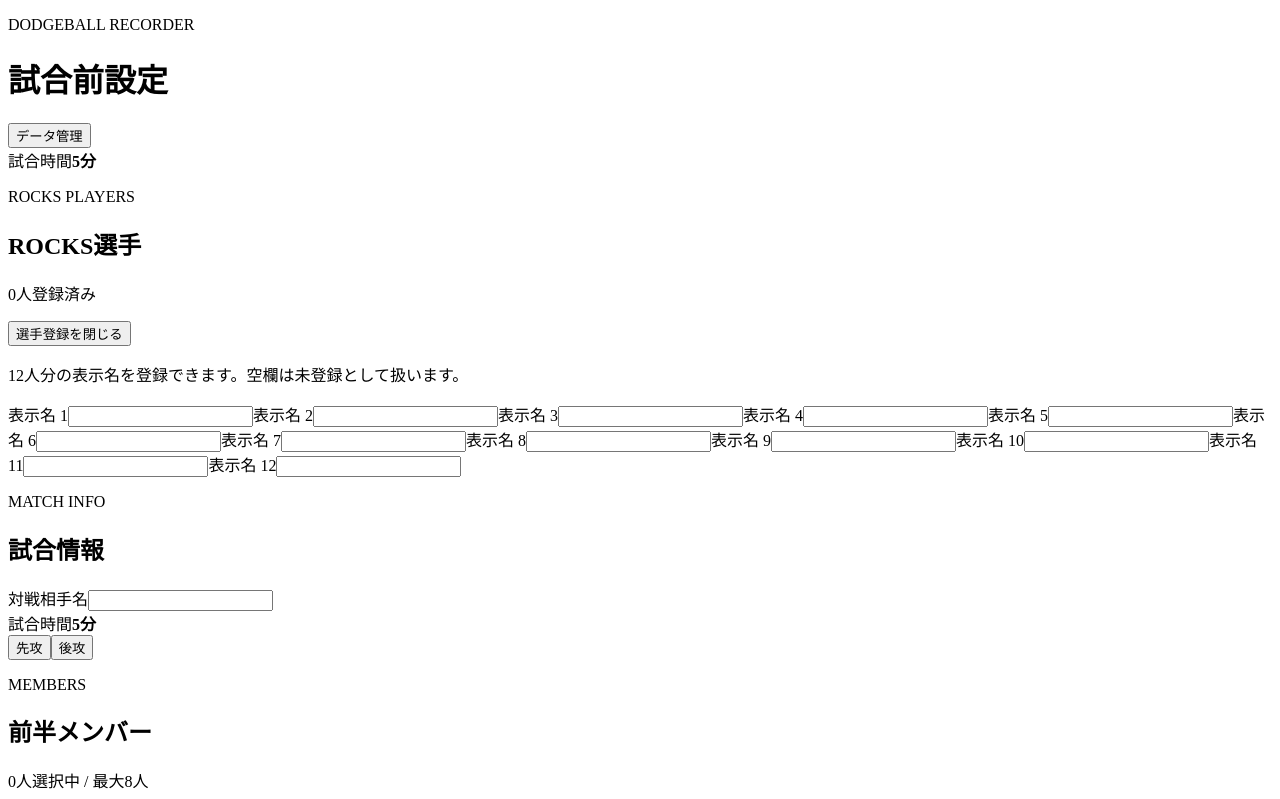
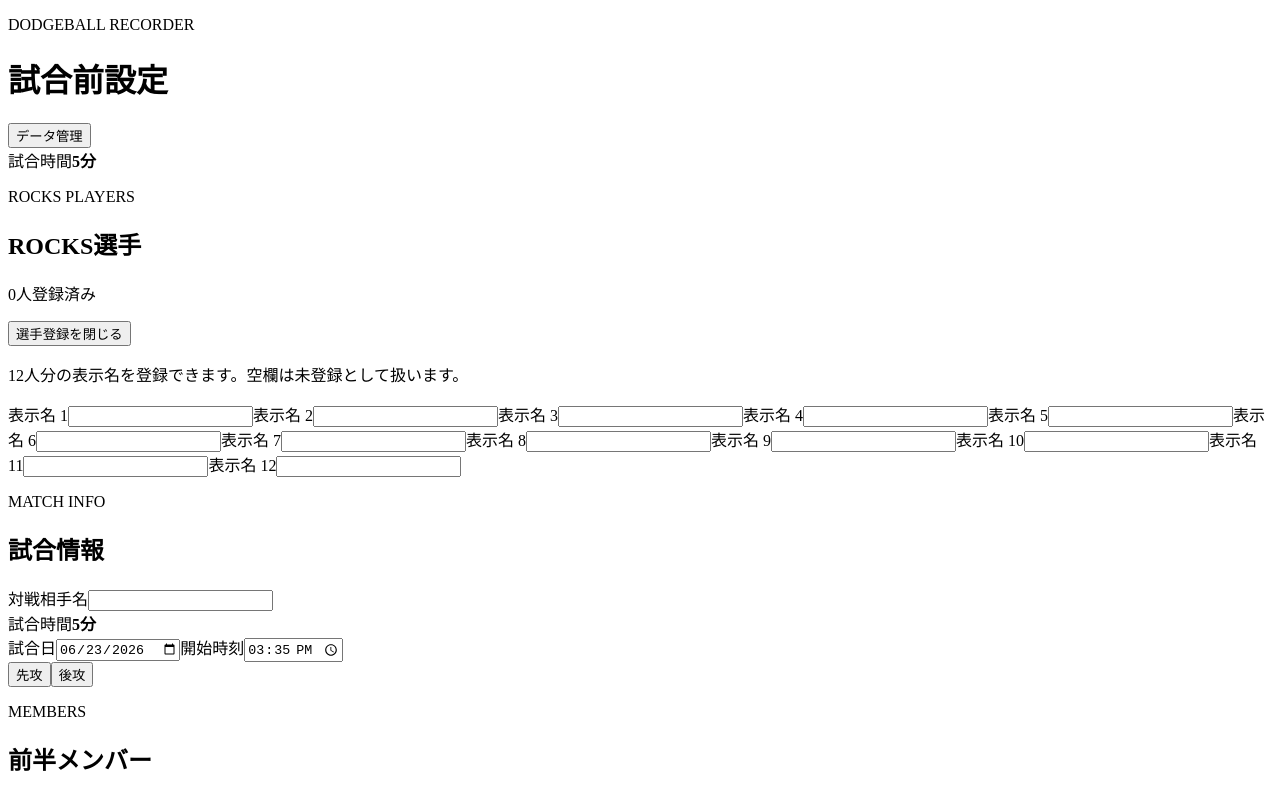
Before and after one commit to rabiring18-lgtm/dodgeball-match-recorder, a React (Vite) app: page / in a window 1280 px wide. Shown: the top 799 px of the page. Built offline with nearby package versions, Linux system fonts and the light colour scheme; the HTML template or start-up script is replaced by a standard one.

Commit message:
試合日時を任意設定・編集可能にする

```diff
--- a/src/App.jsx
+++ b/src/App.jsx
@@ -8,12 +8,17 @@ import {
   buildPlayerStats,
   buildPlayerSummary,
   buildStats,
+  createDefaultMatchSetup,
   createEmptyPlayers,
   createEvent,
+  createMatchDateTimeValue,
   createMatchFromSetup,
   defaultMatchSetup,
   eventLabels,
   foulEvents,
+  getMatchDateTimeParts,
+  getMatchDisplayDateTime,
+  getMatchFileDate,
   formatTime,
   getBackupFileName,
   getCurrentRemaining,
@@ -22,6 +27,7 @@ import {
   getPlayersByIds,
   isRegisteredPlayer,
   normalizeMatch,
+  normalizeMatchDateTime,
   normalizeMatchSetup,
   normalizeOpponentHistory,
   normalizePlayers,
@@ -126,6 +132,7 @@ function App() {
   const canStartPreparation =
     matchSetup.opponentName.trim() !== '' &&
     matchSetup.possession !== '' &&
+    createMatchDateTimeValue(matchSetup.matchDate, matchSetup.matchTime) !== '' &&
     matchSetup.firstHalfMemberIds.length > 0 &&
     matchSetup.firstHalfMemberIds.length <= MEMBER_LIMIT &&
     matchSetup.secondHalfMemberIds.length > 0 &&
@@ -859,9 +866,43 @@ function App() {
     setScreen('result')
   }
 
+  function updateResultMatchInfo(updates) {
+    const currentMatch = displayedResultMatch
+    if (!currentMatch) return false
+    const matchDateTime = normalizeMatchDateTime(updates.matchDateTime)
+    const opponentName = String(updates.opponentName ?? '').trim()
+    const firstPossession = updates.firstPossession === 'opponent' ? 'opponent' : 'rocks'
+
+    if (!matchDateTime || !opponentName) return false
+
+    const updatedMatch = {
+      ...currentMatch,
+      opponentName,
+      matchDateTime,
+      firstPossession,
+      updatedAt: Date.now(),
+    }
+
+    setSavedMatches((current) =>
+      current.map((match) => (match.matchId === updatedMatch.matchId ? updatedMatch : match)),
+    )
+    setResultMatch((current) =>
+      current?.matchId === updatedMatch.matchId ? updatedMatch : current,
+    )
+    setSelectedSavedMatch((current) =>
+      current?.matchId === updatedMatch.matchId ? updatedMatch : current,
+    )
+    setOpponentHistory((current) => [
+      opponentName,
+      ...current.filter((name) => name !== opponentName),
+    ])
+    showNotice('試合情報を更新しました')
+    return true
+  }
+
   function newMatch() {
     if (!window.confirm('新しい試合を設定しますか？')) return
-    setMatchSetup(defaultMatchSetup)
+    setMatchSetup(createDefaultMatchSetup())
     setActiveMatch(null)
     setResultMatch(null)
     setSelectedSavedMatch(null)
@@ -1274,6 +1315,7 @@ function App() {
           onEditEvent={openEventEditor}
           onDeleteEvent={deleteEvent}
           onExportPdf={exportResultPdf}
+          onUpdateMatchInfo={updateResultMatchInfo}
           onNewMatch={newMatch}
           onOpenData={() => setIsDataPanelOpen(true)}
         />
@@ -1416,6 +1458,24 @@ function SetupScreen({
             <span>試合時間</span>
             <strong>5分</strong>
           </div>
+          <label className="field">
+            <span>試合日</span>
+            <input
+              required
+              type="date"
+              value={matchSetup.matchDate}
+              onChange={(event) => onMatchSetupChange('matchDate', event.target.value)}
+            />
+          </label>
+          <label className="field">
+            <span>開始時刻</span>
+            <input
+              required
+              type="time"
+              value={matchSetup.matchTime}
+              onChange={(event) => onMatchSetupChange('matchTime', event.target.value)}
+            />
+          </label>
         </div>
         <div className="choice-group" aria-label="ROCKSの先攻または後攻">
           {[
@@ -2356,10 +2416,12 @@ function ResultScreen({
   onEditEvent,
   onDeleteEvent,
   onExportPdf,
+  onUpdateMatchInfo,
   onNewMatch,
   onOpenData,
 }) {
   const members = getMembersForScope(match, selectedScope)
+  const [isMatchInfoEditorOpen, setIsMatchInfoEditorOpen] = useState(false)
 
   return (
     <main className="app-shell result-shell">
@@ -2384,6 +2446,13 @@ function ResultScreen({
           <button className="secondary-button" type="button" onClick={onOpenData}>
             データ管理
           </button>
+          <button
+            className="secondary-button"
+            type="button"
+            onClick={() => setIsMatchInfoEditorOpen(true)}
+          >
+            試合情報を編集
+          </button>
           <div className="status-panel">
             <span>{match.firstPossession === 'rocks' ? '先攻' : '後攻'}</span>
             <strong>記録完了</strong>
@@ -2391,10 +2460,20 @@ function ResultScreen({
         </div>
       </header>
       <div className="result-meta">
-        <span>日時: {new Date(match.createdAt).toLocaleString()}</span>
+        <span>日時: {getMatchDisplayDateTime(match)}</span>
         <span>前半メンバー: {match.firstHalfMembers.map((member) => member.name).join('、')}</span>
         <span>後半メンバー: {match.secondHalfMembers.map((member) => member.name).join('、')}</span>
       </div>
+      {isMatchInfoEditorOpen && (
+        <MatchInfoEditor
+          match={match}
+          onCancel={() => setIsMatchInfoEditorOpen(false)}
+          onSave={(updates) => {
+            const saved = onUpdateMatchInfo(updates)
+            if (saved) setIsMatchInfoEditorOpen(false)
+          }}
+        />
+      )}
       <MatchRosterResult match={match} />
       {isRecordListOpen && (
         <ResultRecordReview
@@ -2429,6 +2508,86 @@ function ResultScreen({
         </button>
       </div>
     </main>
+  )
+}
+
+function MatchInfoEditor({ match, onCancel, onSave }) {
+  const initialParts = getMatchDateTimeParts(match.matchDateTime, match.createdAt)
+  const [opponentName, setOpponentName] = useState(match.opponentName || '')
+  const [matchDate, setMatchDate] = useState(initialParts.matchDate)
+  const [matchTime, setMatchTime] = useState(initialParts.matchTime)
+  const [firstPossession, setFirstPossession] = useState(match.firstPossession)
+  const matchDateTime = createMatchDateTimeValue(matchDate, matchTime)
+  const canSave = opponentName.trim() !== '' && matchDateTime !== ''
+
+  return (
+    <div className="target-overlay" role="presentation">
+      <section className="target-modal match-info-editor" role="dialog" aria-modal="true">
+        <p className="eyebrow">MATCH INFO</p>
+        <h2>試合情報を編集</h2>
+        <div className="match-info-editor-grid">
+          <label className="field">
+            <span>対戦相手</span>
+            <input
+              value={opponentName}
+              onChange={(event) => setOpponentName(event.target.value)}
+            />
+          </label>
+          <label className="field">
+            <span>試合日</span>
+            <input
+              required
+              type="date"
+              value={matchDate}
+              onChange={(event) => setMatchDate(event.target.value)}
+            />
+          </label>
+          <label className="field">
+            <span>開始時刻</span>
+            <input
+              required
+              type="time"
+              value={matchTime}
+              onChange={(event) => setMatchTime(event.target.value)}
+            />
+          </label>
+        </div>
+        <div className="choice-group match-info-possession" aria-label="ROCKSの先攻または後攻">
+          {[
+            ['rocks', '先攻'],
+            ['opponent', '後攻'],
+          ].map(([value, label]) => (
+            <button
+              className={firstPossession === value ? 'choice-button selected' : 'choice-button'}
+              key={value}
+              type="button"
+              onClick={() => setFirstPossession(value)}
+            >
+              {label}
+            </button>
+          ))}
+        </div>
+        <div className="modal-actions">
+          <button
+            className="start-button"
+            type="button"
+            disabled={!canSave}
+            onClick={() =>
+              onSave({
+                opponentName,
+                matchDateTime,
+                firstPossession,
+              })
+            }
+          >
+            保存
+          </button>
+          <button className="secondary-button" type="button" onClick={onCancel}>
+            キャンセル
+          </button>
+        </div>
+      </section>
+    </div>
   )
 }
 
@@ -2595,7 +2754,7 @@ function PdfReportHeader({ match }) {
       <dl>
         <div>
           <dt>試合日時</dt>
-          <dd>{new Date(match.createdAt).toLocaleString()}</dd>
+          <dd>{getMatchDisplayDateTime(match)}</dd>
         </div>
         <div>
           <dt>ROCKS</dt>
@@ -3624,11 +3783,7 @@ function formatSurvivalRate(rate, played) {
 
 function getPdfFileName(match) {
   const opponentName = sanitizeFilePart(match.opponentName || '対戦相手')
-  const date = new Date(match.createdAt)
-  const year = date.getFullYear()
-  const month = String(date.getMonth() + 1).padStart(2, '0')
-  const day = String(date.getDate()).padStart(2, '0')
-  return `ROCKS_試合レポート_${opponentName}_${year}${month}${day}.pdf`
+  return `ROCKS_試合レポート_${opponentName}_${getMatchFileDate(match)}.pdf`
 }
 
 function sanitizeFilePart(value) {
@@ -3706,7 +3861,7 @@ function DataPanel({
             <div className="saved-match-row" key={match.matchId}>
               <div>
                 <strong>ROCKS vs {match.opponentName}</strong>
-                <span>{new Date(match.createdAt).toLocaleString()}</span>
+                <span>{getMatchDisplayDateTime(match)}</span>
               </div>
               <button type="button" onClick={() => onView(match)}>
                 閲覧
--- a/src/appData.js
+++ b/src/appData.js
@@ -10,12 +10,99 @@ export const STORAGE_KEYS = {
   savedMatches: 'dodgeballMatchRecorder.savedMatches',
 }
 
-export const defaultMatchSetup = {
-  opponentName: '',
-  matchMinutes: '5',
-  possession: '',
-  firstHalfMemberIds: [],
-  secondHalfMemberIds: [],
+export const defaultMatchSetup = createDefaultMatchSetup()
+
+export function createDefaultMatchSetup(now = new Date()) {
+  return {
+    opponentName: '',
+    matchMinutes: '5',
+    possession: '',
+    matchDate: formatDateInputValue(now),
+    matchTime: formatTimeInputValue(now),
+    firstHalfMemberIds: [],
+    secondHalfMemberIds: [],
+  }
+}
+
+export function formatDateInputValue(value) {
+  const date = value instanceof Date ? value : new Date(value)
+  if (Number.isNaN(date.getTime())) return ''
+  const year = date.getFullYear()
+  const month = String(date.getMonth() + 1).padStart(2, '0')
+  const day = String(date.getDate()).padStart(2, '0')
+  return `${year}-${month}-${day}`
+}
+
+export function formatTimeInputValue(value) {
+  const date = value instanceof Date ? value : new Date(value)
+  if (Number.isNaN(date.getTime())) return ''
+  const hours = String(date.getHours()).padStart(2, '0')
+  const minutes = String(date.getMinutes()).padStart(2, '0')
+  return `${hours}:${minutes}`
+}
+
+export function createMatchDateTimeValue(matchDate, matchTime) {
+  const date = String(matchDate ?? '').trim()
+  const time = String(matchTime ?? '').trim()
+  if (!/^\d{4}-\d{2}-\d{2}$/.test(date) || !/^\d{2}:\d{2}$/.test(time)) {
+    return ''
+  }
+
+  const parsed = new Date(`${date}T${time}:00`)
+  if (Number.isNaN(parsed.getTime())) return ''
+  if (
+    formatDateInputValue(parsed) !== date ||
+    formatTimeInputValue(parsed) !== time
+  ) {
+    return ''
+  }
+  return `${date}T${time}`
+}
+
+export function normalizeMatchDateTime(value) {
+  const rawValue = String(value ?? '').trim()
+  if (!rawValue) return ''
+  const normalizedValue = rawValue.length === 16 ? rawValue : rawValue.slice(0, 16)
+  const parsed = new Date(normalizedValue)
+  return Number.isNaN(parsed.getTime()) ? '' : normalizedValue
+}
+
+export function getMatchDateTimeParts(matchDateTime, fallbackValue = Date.now()) {
+  const normalized = normalizeMatchDateTime(matchDateTime)
+  const source = normalized || fallbackValue
+  const date = new Date(source)
+  const safeDate = Number.isNaN(date.getTime()) ? new Date() : date
+
+  return {
+    matchDate: formatDateInputValue(safeDate),
+    matchTime: formatTimeInputValue(safeDate),
+  }
+}
+
+export function getMatchDisplayDateTime(match, options = {}) {
+  const fallbackValue = match?.createdAt || match?.completedAt || Date.now()
+  const normalized = normalizeMatchDateTime(match?.matchDateTime)
+  const date = new Date(normalized || fallbackValue)
+  if (Number.isNaN(date.getTime())) return ''
+
+  return new Intl.DateTimeFormat('ja-JP', {
+    year: 'numeric',
+    month: 'numeric',
+    day: 'numeric',
+    hour: '2-digit',
+    minute: '2-digit',
+    hour12: false,
+    ...(options.dateStyle ? { dateStyle: options.dateStyle } : {}),
+  }).format(date)
+}
+
+export function getMatchFileDate(match) {
+  const fallbackValue = match?.createdAt || match?.completedAt || Date.now()
+  const normalized = normalizeMatchDateTime(match?.matchDateTime)
+  const date = new Date(normalized || fallbackValue)
+  const safeDate = Number.isNaN(date.getTime()) ? new Date() : date
+
+  return formatDateInputValue(safeDate).replaceAll('-', '')
 }
 
 export const playEvents = {
@@ -172,14 +259,23 @@ export function normalizeIdList(value) {
 
 export function normalizeMatchSetup(value) {
   const storedSetup = value && typeof value === 'object' ? value : {}
+  const fallbackSetup = createDefaultMatchSetup()
 
   return {
-    ...defaultMatchSetup,
+    ...fallbackSetup,
     opponentName: String(storedSetup.opponentName ?? ''),
     matchMinutes: '5',
     possession: ['first', 'second'].includes(storedSetup.possession)
       ? storedSetup.possession
       : '',
+    matchDate:
+      /^\d{4}-\d{2}-\d{2}$/.test(String(storedSetup.matchDate ?? ''))
+        ? String(storedSetup.matchDate)
+        : fallbackSetup.matchDate,
+    matchTime:
+      /^\d{2}:\d{2}$/.test(String(storedSetup.matchTime ?? ''))
+        ? String(storedSetup.matchTime)
+        : fallbackSetup.matchTime,
     firstHalfMemberIds: normalizeIdList(storedSetup.firstHalfMemberIds),
     secondHalfMemberIds: normalizeIdList(storedSetup.secondHalfMemberIds),
   }
@@ -287,8 +383,9 @@ export function normalizeMatch(match) {
 
   const period = match.period === 'second_half' ? 'second_half' : 'first_half'
   const firstPossession = match.firstPossession === 'opponent' ? 'opponent' : 'rocks'
+  const matchDateTime = normalizeMatchDateTime(match.matchDateTime)
 
-  return {
+  const normalizedMatch = {
     ...match,
     matchId: String(match.matchId),
     status: String(match.status ?? 'waiting'),
@@ -308,6 +405,8 @@ export function normalizeMatch(match) {
     updatedAt: Number(match.updatedAt) || Date.now(),
     completedAt: match.completedAt ? Number(match.completedAt) : null,
   }
+
+  return matchDateTime ? { ...normalizedMatch, matchDateTime } : normalizedMatch
 }
 
 export function normalizeSavedMatches(value) {
@@ -354,6 +453,7 @@ export function calculateElapsed(remainingTime) {
 export function createMatchFromSetup(matchSetup, firstHalfMembers, secondHalfMembers) {
   const now = Date.now()
   const firstPossession = matchSetup.possession === 'first' ? 'rocks' : 'opponent'
+  const matchDateTime = createMatchDateTimeValue(matchSetup.matchDate, matchSetup.matchTime)
 
   return {
     matchId: createId('match'),
@@ -361,6 +461,7 @@ export function createMatchFromSetup(matchSetup, firstHalfMembers, secondHalfMem
     screen: 'game',
     period: 'first_half',
     opponentName: matchSetup.opponentName.trim(),
+    matchDateTime,
     firstPossession,
     currentPossession: firstPossession,
     firstHalfMembers,
--- a/src/styles.css
+++ b/src/styles.css
@@ -202,7 +202,7 @@ input:focus {
 
 .match-info-grid {
   display: grid;
-  grid-template-columns: minmax(260px, 420px) minmax(150px, 220px);
+  grid-template-columns: minmax(260px, 1.7fr) minmax(130px, 0.8fr) minmax(150px, 0.8fr) minmax(140px, 0.7fr);
   align-items: end;
   gap: 14px;
 }
@@ -1374,6 +1374,31 @@ input:focus {
   font-weight: 800;
 }
 
+.match-info-editor {
+  display: grid;
+  gap: 14px;
+}
+
+.match-info-editor-grid {
+  display: grid;
+  grid-template-columns: minmax(220px, 1.4fr) minmax(150px, 0.8fr) minmax(140px, 0.7fr);
+  gap: 12px;
+}
+
+.match-info-possession {
+  margin-top: 0;
+}
+
+.modal-actions {
+  display: grid;
+  grid-template-columns: repeat(2, minmax(0, 1fr));
+  gap: 10px;
+}
+
+.modal-actions button {
+  min-height: 56px;
+}
+
 .target-player-grid {
   display: grid;
   grid-template-columns: repeat(4, minmax(0, 1fr));
@@ -2233,7 +2258,7 @@ input:focus {
   }
 
   .match-info-grid {
-    grid-template-columns: minmax(240px, 360px) minmax(150px, 220px);
+    grid-template-columns: repeat(2, minmax(0, 1fr));
   }
 
 }
@@ -2244,6 +2269,7 @@ input:focus {
   }
 
   .match-info-grid,
+  .match-info-editor-grid,
   .members-layout,
   .waiting-members-layout {
     grid-template-columns: 1fr;
```
